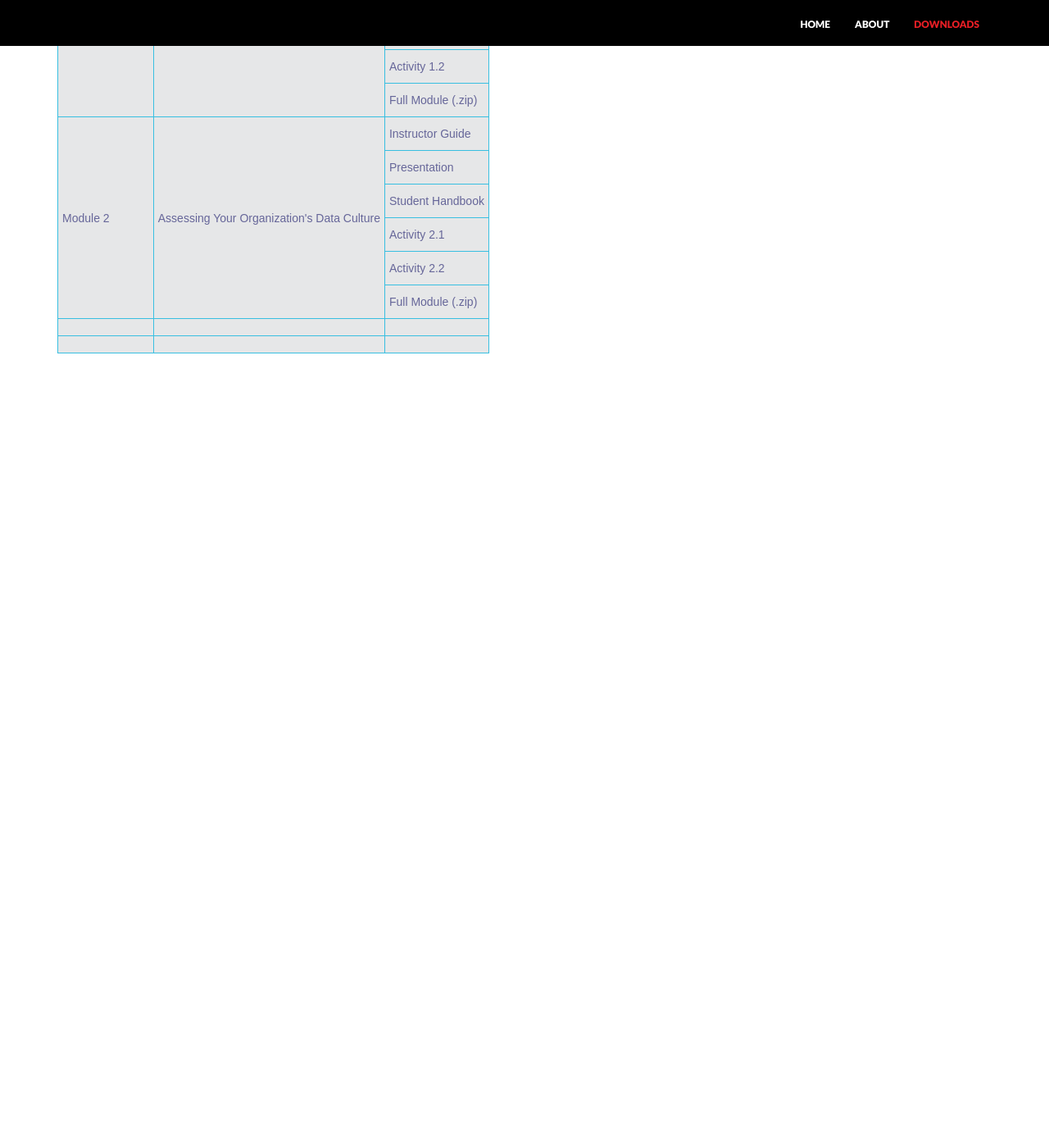
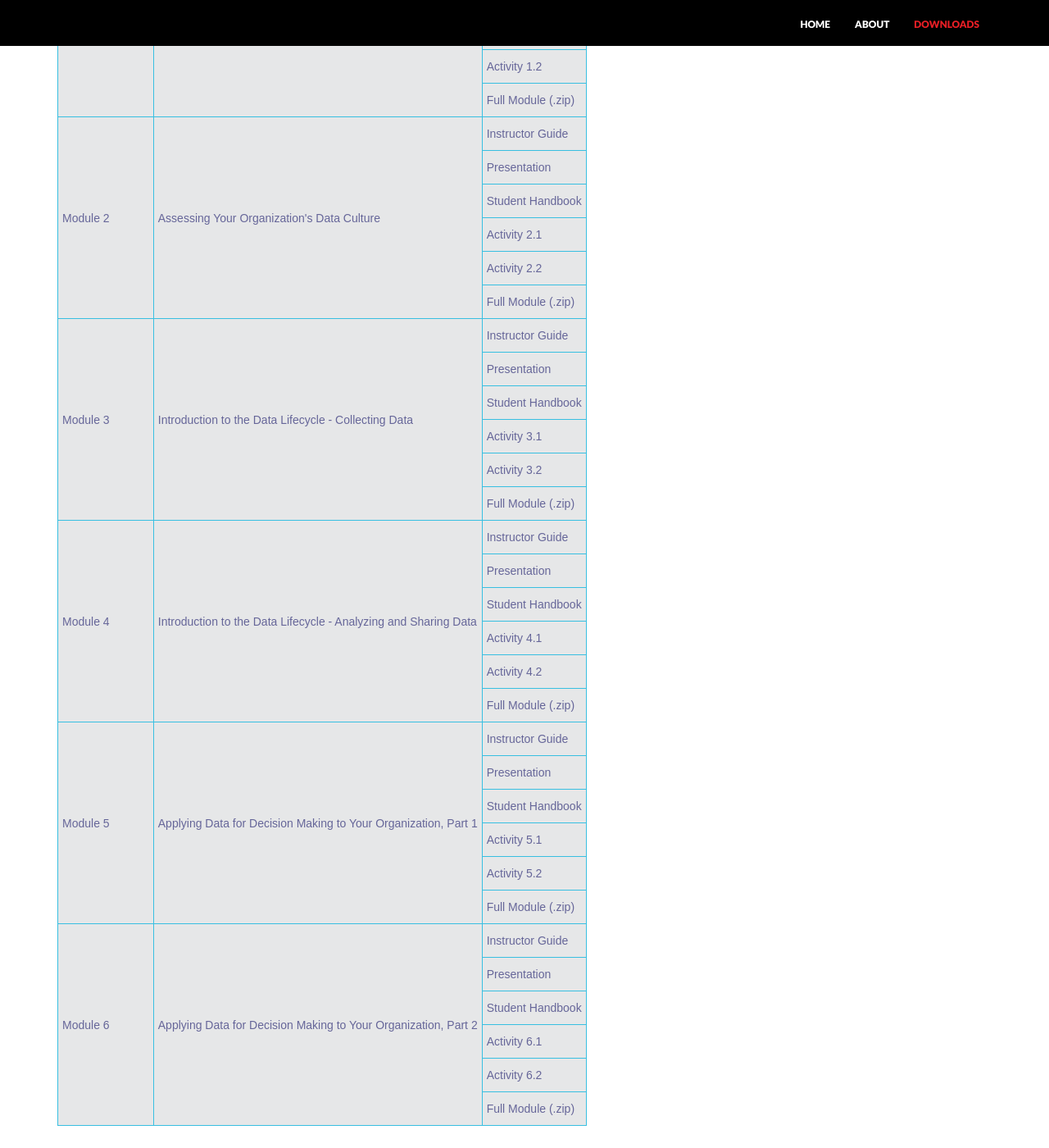
Before and after one commit to tascha/D4DM, a Jekyll site: the page built from downloads.html, in a window 1280 px wide and 1400 px high, scrolled down 431 px. Shown: the whole window at 82% size. Built offline with Jekyll 4.4.1, drawn with Linux system fonts in a browser that asks for light colours; nearby versions of some CDN libraries; before the commit the page ends 942 px from its top, so only the background shows below that.

Commit message:
update table

```diff
--- a/downloads.html
+++ b/downloads.html
@@ -64,16 +64,86 @@ permalink: /downloads/
   <tr>
     <td class="tg-yw4l">Full Module (.zip)</td>
   </tr>
-  <tr>
-    <td class="tg-yw4l"></td>
-    <td class="tg-yw4l"></td>
-    <td class="tg-yw4l"></td>
+   <tr>
+    <td class="tg-031e" rowspan="6">Module 3</td>
+    <td class="tg-031e" rowspan="6">Introduction to the Data Lifecycle - Collecting Data</td>
+    <td class="tg-yw4l">Instructor Guide</td>
   </tr>
   <tr>
-    <td class="tg-yw4l"></td>
-    <td class="tg-yw4l"></td>
-    <td class="tg-yw4l"></td>
+    <td class="tg-yw4l">Presentation</td>
   </tr>
+  <tr>
+    <td class="tg-yw4l">Student Handbook</td>
+  </tr>
+  <tr>
+    <td class="tg-yw4l">Activity 3.1</td>
+  </tr>
+  <tr>
+    <td class="tg-yw4l">Activity 3.2</td>
+  </tr>
+  <tr>
+    <td class="tg-yw4l">Full Module (.zip)</td>
+</tr>
+     <tr>
+    <td class="tg-031e" rowspan="6">Module 4</td>
+    <td class="tg-031e" rowspan="6">Introduction to the Data Lifecycle - Analyzing and Sharing Data</td>
+    <td class="tg-yw4l">Instructor Guide</td>
+  </tr>
+  <tr>
+    <td class="tg-yw4l">Presentation</td>
+  </tr>
+  <tr>
+    <td class="tg-yw4l">Student Handbook</td>
+  </tr>
+  <tr>
+    <td class="tg-yw4l">Activity 4.1</td>
+  </tr>
+  <tr>
+    <td class="tg-yw4l">Activity 4.2</td>
+  </tr>
+  <tr>
+    <td class="tg-yw4l">Full Module (.zip)</td>
+</tr>
+     <tr>
+    <td class="tg-031e" rowspan="6">Module 5</td>
+    <td class="tg-031e" rowspan="6">Applying Data for Decision Making to Your Organization, Part 1</td>
+    <td class="tg-yw4l">Instructor Guide</td>
+  </tr>
+  <tr>
+    <td class="tg-yw4l">Presentation</td>
+  </tr>
+  <tr>
+    <td class="tg-yw4l">Student Handbook</td>
+  </tr>
+  <tr>
+    <td class="tg-yw4l">Activity 5.1</td>
+  </tr>
+  <tr>
+    <td class="tg-yw4l">Activity 5.2</td>
+  </tr>
+  <tr>
+    <td class="tg-yw4l">Full Module (.zip)</td>
+</tr>
+    <tr>
+    <td class="tg-031e" rowspan="6">Module 6</td>
+    <td class="tg-031e" rowspan="6">Applying Data for Decision Making to Your Organization, Part 2</td>
+    <td class="tg-yw4l">Instructor Guide</td>
+  </tr>
+  <tr>
+    <td class="tg-yw4l">Presentation</td>
+  </tr>
+  <tr>
+    <td class="tg-yw4l">Student Handbook</td>
+  </tr>
+  <tr>
+    <td class="tg-yw4l">Activity 6.1</td>
+  </tr>
+  <tr>
+    <td class="tg-yw4l">Activity 6.2</td>
+  </tr>
+  <tr>
+    <td class="tg-yw4l">Full Module (.zip)</td>
+</tr>
 </table>
 <!-- DivTable.com -->
            <!-- <p><br/><a href="mailto:taschaw@uw.edu" class="btn btn-theme">Contact Us</a></p>-->
```
